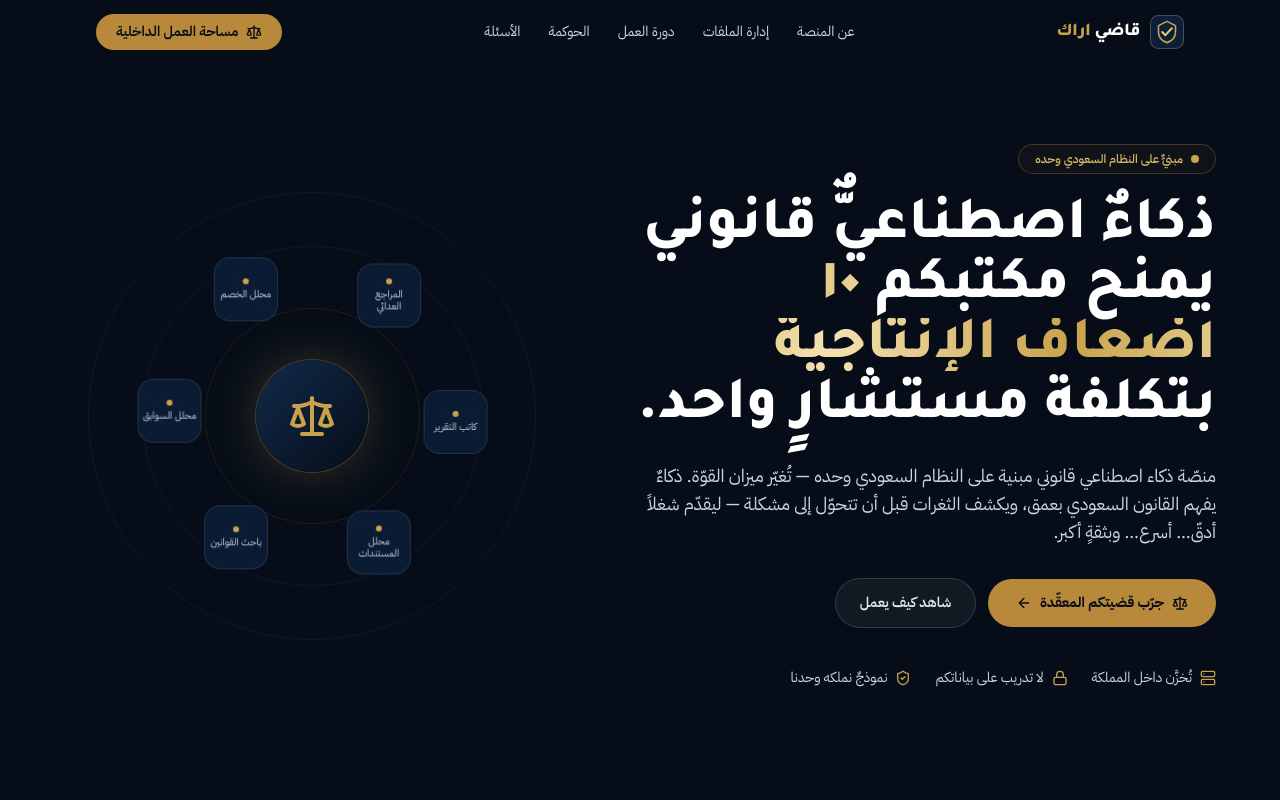
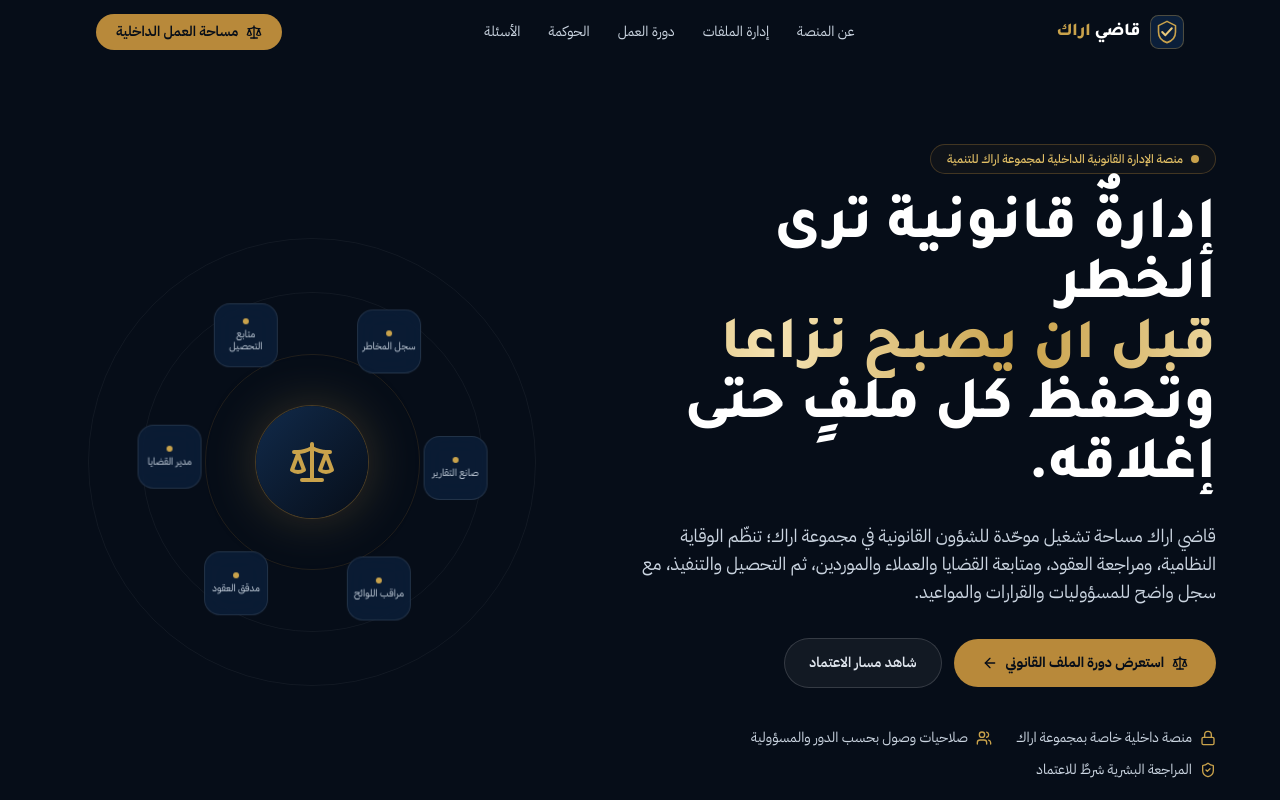
Before and after one commit to musu-deep/qadiaraak, a React (Vite) app: page / in a window 1280 px wide. Shown: the top 800 px of the page. Built offline with nearby package versions, Linux system fonts and the light colour scheme.

Commit message:
Rewrite hero for Araak internal legal platform

```diff
--- a/src/components/Hero.tsx
+++ b/src/components/Hero.tsx
@@ -1,16 +1,15 @@
 import type { FC } from 'react'
-import { ShieldCheck, Lock, Server, Scale, ArrowLeft } from 'lucide-react'
+import { ShieldCheck, Lock, Users, Scale, ArrowLeft } from 'lucide-react'
 import { Section } from './primitives'
 
 const TRUST = [
-  { icon: Server, text: 'تُخزَّن داخل المملكة' },
-  { icon: Lock, text: 'لا تدريب على بياناتكم' },
-  { icon: ShieldCheck, text: 'نموذجٌ نملكه وحدنا' },
+  { icon: Lock, text: 'منصة داخلية خاصة بمجموعة اراك' },
+  { icon: Users, text: 'صلاحيات وصول بحسب الدور والمسؤولية' },
+  { icon: ShieldCheck, text: 'المراجعة البشرية شرطٌ للاعتماد' },
 ]
 
 export const Hero: FC = () => (
   <Section id="top" className="pt-28 pb-16 sm:pt-36 sm:pb-24">
-    {/* Ambient background */}
     <div className="pointer-events-none absolute inset-0 -z-10 overflow-hidden">
       <div className="absolute inset-0 grid-bg opacity-40" />
       <div className="absolute -top-24 right-1/4 h-[420px] w-[420px] rounded-full bg-gold-500/10 blur-[120px] animate-float-slow" />
@@ -25,38 +24,37 @@ export const Hero: FC = () => (
             <span className="absolute inline-flex h-full w-full animate-pulse-ring rounded-full bg-gold-400" />
             <span className="relative inline-flex h-2 w-2 rounded-full bg-gold-400" />
           </span>
-          مبنيٌّ على النظام السعودي وحده
+          منصة الإدارة القانونية الداخلية لمجموعة اراك للتنمية
         </div>
 
         <h1 className="reveal mt-6 font-display text-4xl font-extrabold leading-[1.15] text-white sm:text-5xl lg:text-6xl">
-          ذكاءٌ اصطناعيٌّ قانوني
+          إدارةٌ قانونية ترى الخطر
           <br />
-          يمنح مكتبكم{' '}
-          <span className="text-shimmer">١٠ أضعاف الإنتاجية</span>
+          <span className="text-shimmer">قبل أن يصبح نزاعاً</span>
           <br />
-          بتكلفة مستشارٍ واحد.
+          وتحفظ كل ملفٍ حتى إغلاقه.
         </h1>
 
         <p className="reveal mt-6 max-w-xl text-base leading-relaxed text-slate-300 sm:text-lg">
-          منصّة ذكاء اصطناعي قانوني مبنية على النظام السعودي وحده — تُغيّر ميزان القوّة.
-          ذكاءٌ يفهم القانون السعودي بعمق، ويكشف الثغرات قبل أن تتحوّل إلى مشكلة —
-          ليقدّم شغلاً أدقّ… أسرع… وبثقةٍ أكبر.
+          قاضي اراك مساحة تشغيل موحّدة للشؤون القانونية في مجموعة اراك؛ تنظّم الوقاية
+          النظامية، ومراجعة العقود، ومتابعة القضايا والعملاء والموردين، ثم التحصيل والتنفيذ،
+          مع سجل واضح للمسؤوليات والقرارات والمواعيد.
         </p>
 
         <div className="reveal mt-8 flex flex-wrap items-center gap-3">
           <a
-            href="#cta"
+            href="#analysis"
             className="group inline-flex items-center gap-2 rounded-full bg-gold-500 px-7 py-3.5 text-sm font-bold text-navy-950 transition-all hover:bg-gold-400 hover:shadow-[0_12px_40px_-10px_rgba(201,162,75,0.65)]"
           >
             <Scale className="h-4 w-4" />
-            جرّب قضيتكم المعقّدة
+            استعرض دورة الملف القانوني
             <ArrowLeft className="h-4 w-4 transition-transform group-hover:-translate-x-1" />
           </a>
           <a
-            href="#analysis"
+            href="#pipeline"
             className="inline-flex items-center gap-2 rounded-full border border-white/15 bg-white/5 px-6 py-3.5 text-sm font-semibold text-slate-200 transition-colors hover:border-white/25 hover:bg-white/10"
           >
-            شاهد كيف يعمل
+            شاهد مسار الاعتماد
           </a>
         </div>
 
@@ -70,19 +68,18 @@ export const Hero: FC = () => (
         </ul>
       </div>
 
-      {/* Visual: orbiting agents around a central scale */}
       <HeroVisual />
     </div>
   </Section>
 )
 
 const AGENTS = [
-  { label: 'محلل المستندات', angle: 0 },
-  { label: 'باحث القوانين', angle: 60 },
-  { label: 'محلل السوابق', angle: 120 },
-  { label: 'محلل الخصم', angle: 180 },
-  { label: 'المراجع العدائي', angle: 240 },
-  { label: 'كاتب التقرير', angle: 300 },
+  { label: 'مراقب اللوائح', angle: 0 },
+  { label: 'مدقق العقود', angle: 60 },
+  { label: 'مدير القضايا', angle: 120 },
+  { label: 'متابع التحصيل', angle: 180 },
+  { label: 'سجل المخاطر', angle: 240 },
+  { label: 'صانع التقارير', angle: 300 },
 ]
 
 const HeroVisual: FC = () => (
@@ -91,14 +88,13 @@ const HeroVisual: FC = () => (
     <div className="absolute inset-[12%] rounded-full border border-white/5" />
     <div className="absolute inset-[26%] rounded-full border border-gold-500/15" />
 
-    {/* Orbiting ring */}
     <div
       className="absolute inset-[12%] rounded-full"
       style={{ animation: 'orbit 40s linear infinite' }}
     >
       {AGENTS.map((a) => {
         const rad = (a.angle * Math.PI) / 180
-        const r = 42 // % radius
+        const r = 42
         const x = 50 + r * Math.cos(rad)
         const y = 50 + r * Math.sin(rad)
         return (
@@ -119,7 +115,6 @@ const HeroVisual: FC = () => (
       })}
     </div>
 
-    {/* Center scale */}
     <div className="absolute left-1/2 top-1/2 -translate-x-1/2 -translate-y-1/2">
       <div className="relative flex h-28 w-28 items-center justify-center rounded-full bg-gradient-to-br from-navy-800 to-navy-950 shadow-[0_0_60px_-10px_rgba(201,162,75,0.4)] ring-1 ring-gold-500/30">
         <Scale className="h-12 w-12 text-gold-400" />
```
